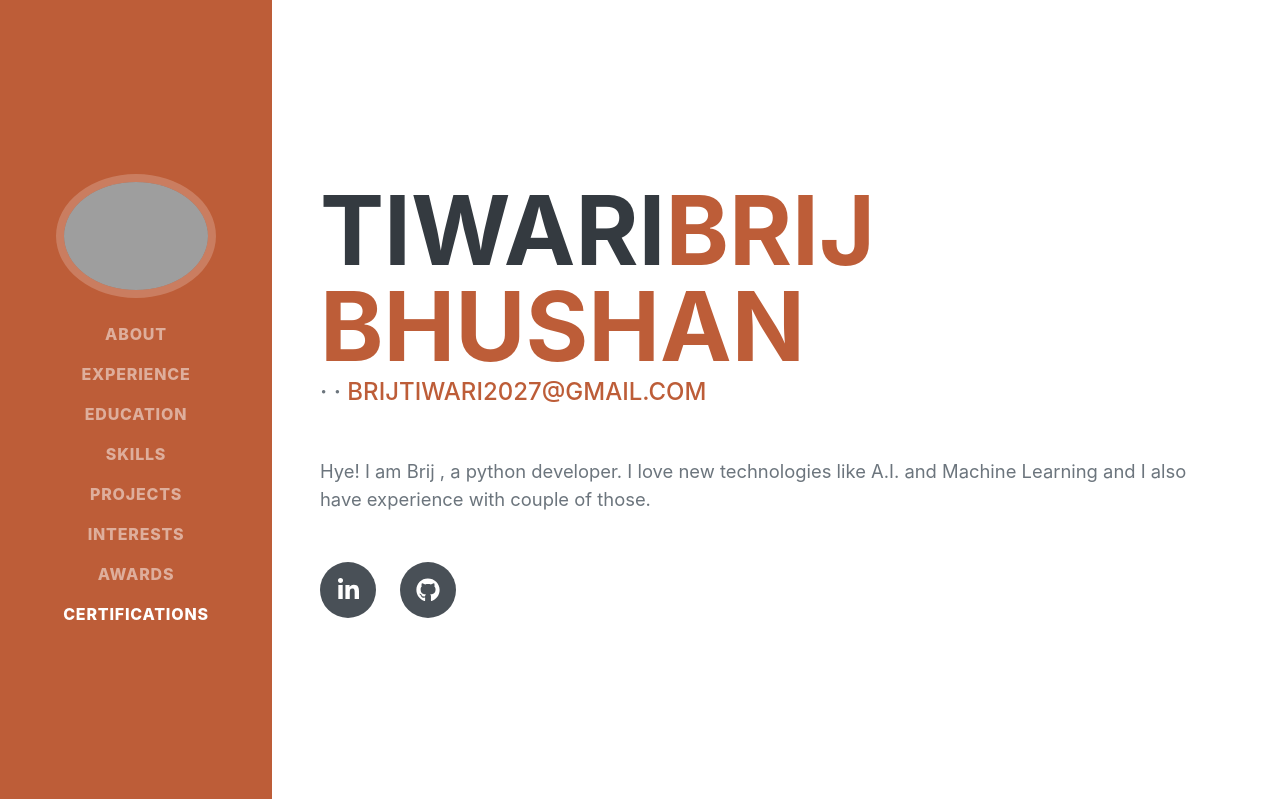
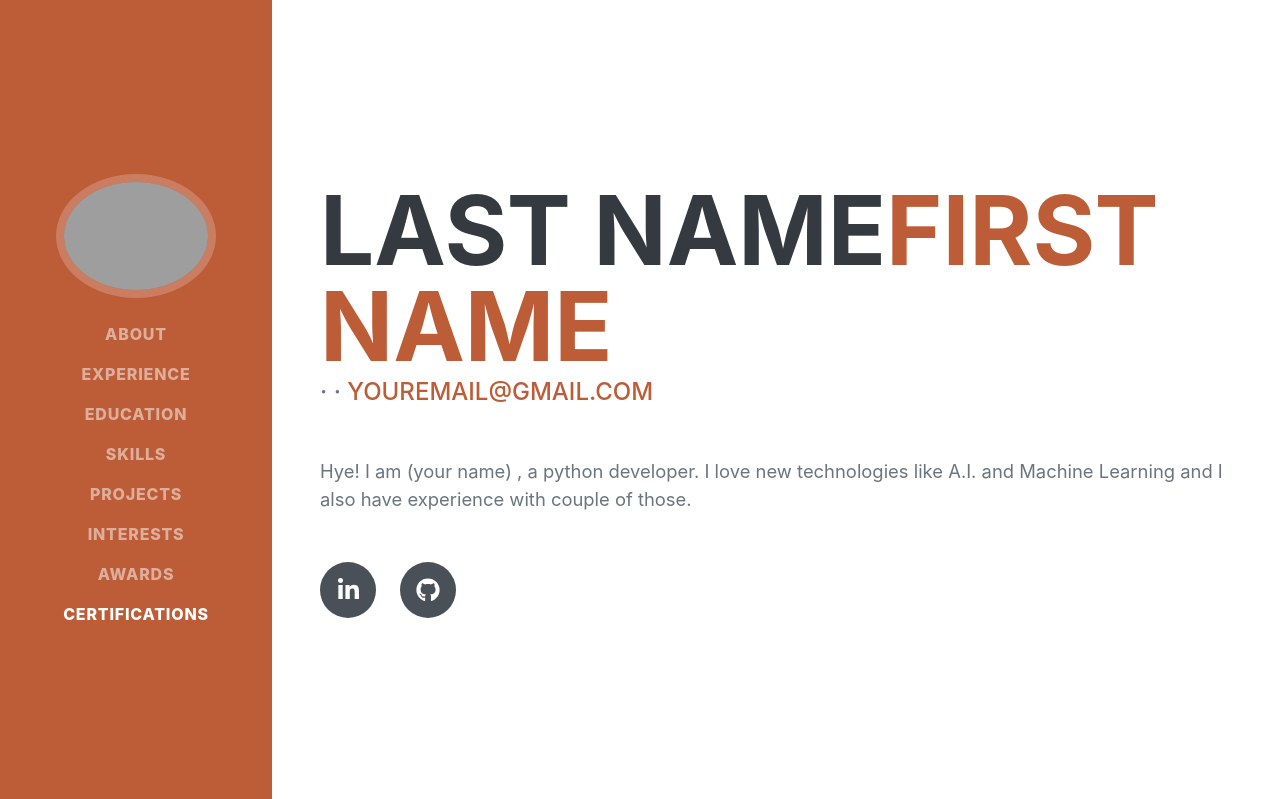
Before and after one commit to Brij2027/portfolio-website, a Django app: page / in a window 1280 px wide. Shown: the top 799 px of the page. Run offline with Django 3.2, Linux system fonts and the light colour scheme; data comes from the database, SQL or seed files in the repository; data that the repository does not hold is empty; some libraries are stand-ins or nearby versions; some web fonts are replaced; grey boxes are pictures that could not be loaded.

Commit message:
Update index.html
Updated

```diff
--- a/portfolio/home/templates/index.html
+++ b/portfolio/home/templates/index.html
@@ -24,7 +24,7 @@
         <!-- Navigation-->
         <nav class="navbar navbar-expand-lg navbar-dark bg-primary fixed-top" id="sideNav">
             <a class="navbar-brand js-scroll-trigger" href="#page-top"
-                ><span class="d-block d-lg-none">Brij Bhushan Tiwari</span><span class="d-none d-lg-block"><img width="250px" height = "200px" class="img-fluid img-profile rounded-circle mx-auto mb-2" src="{% static 'images/image.jpg' %}" alt="" /></span></a
+                ><span class="d-block d-lg-none">your name </span><span class="d-none d-lg-block"><img width="250px" height = "200px" class="img-fluid img-profile rounded-circle mx-auto mb-2" src="{% static 'images/image.jpg' %}" alt="your image" /></span></a
             ><button class="navbar-toggler" type="button" data-toggle="collapse" data-target="#navbarSupportedContent" aria-controls="navbarSupportedContent" aria-expanded="false" aria-label="Toggle navigation"><span class="navbar-toggler-icon"></span></button>
             <div class="collapse navbar-collapse" id="navbarSupportedContent">
                 <ul class="navbar-nav">
@@ -44,11 +44,11 @@
             <!-- About-->
             <section class="resume-section" id="about">
                 <div class="resume-section-content">
-                    <h1 class="mb-0">Tiwari<span class="text-primary">Brij Bhushan</span></h1>
-                    <div class="subheading mb-5"> · · <a href="mailto:brijtiwari2027@gmail.com">brijtiwari2027@gmail.com</a></div>
-                    <p class="lead mb-5">Hye! I am Brij , a python developer. I love new technologies like A.I. and Machine Learning and I also have experience with couple of those. </p>
+                    <h1 class="mb-0">Last name<span class="text-primary">First name</span></h1>
+                    <div class="subheading mb-5"> · · <a href="mailto:youremail@gmail.com">youremail@gmail.com</a></div>
+                    <p class="lead mb-5">Hye! I am (your name) , a python developer. I love new technologies like A.I. and Machine Learning and I also have experience with couple of those. </p>
                     <div class="social-icons">
-                        <a class="social-icon" href="https://www.linkedin.com/in/brij-bhushan-tiwari-b6a7ba1b0/"><i class="fab fa-linkedin-in"></i></a><a class="social-icon" href="https://github.com/brij2027"><i class="fab fa-github"></i></a>
+                        <a class="social-icon" href="https://www.linkedin.com/in/"><i class="fab fa-linkedin-in"></i></a><a class="social-icon" href="https://github.com/"><i class="fab fa-github"></i></a>
                     </div>
                 </div>
             </section>
```
